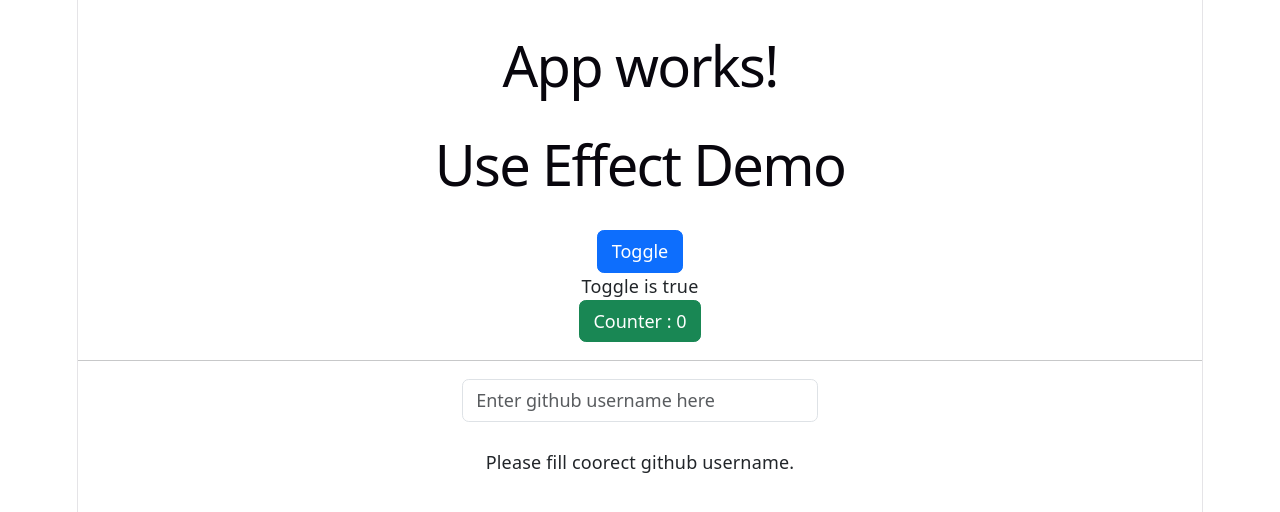
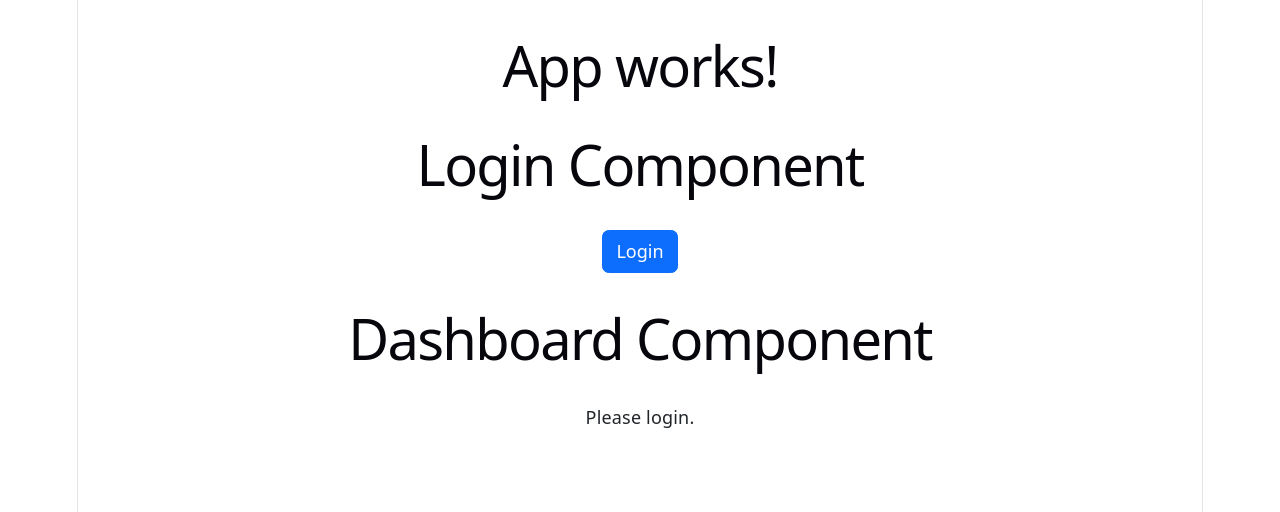
Before and after one commit to synergy2411/mar26_react, a React (Vite) app: page / in a window 1280 px wide. Shown: the top 512 px of the page. Built offline with nearby package versions, Linux system fonts and the light colour scheme; the HTML template or start-up script is replaced by a standard one.

Commit message:
context api added

```diff
--- a/src/App.jsx
+++ b/src/App.jsx
@@ -1,10 +1,20 @@
-import UseEffectDemo from "./playground/hooks/use-effect";
+import { useState } from "react";
+import AuthContext from "./context/auth-context";
+import Dashboard from "./playground/hooks/context-demo/dashboard";
+import Login from "./playground/hooks/context-demo/login";
 
 function App() {
+  const [isLoggedIn, setIsLoggedIn] = useState(false);
+
   return (
     <div>
       <h1>App works!</h1>
-      <UseEffectDemo />
+
+      <AuthContext.Provider value={{ isLoggedIn, setIsLoggedIn }}>
+        <Login />
+        <br />
+        <Dashboard />
+      </AuthContext.Provider>
     </div>
   );
 }
--- /dev/null
+++ b/src/context/auth-context.js
@@ -0,0 +1,8 @@
+import { createContext } from "react";
+
+const AuthContext = createContext({
+  isLoggedIn: true,
+  setIsLoggedIn: () => {},
+});
+
+export default AuthContext;
--- /dev/null
+++ b/src/playground/hooks/context-demo/dashboard.jsx
@@ -0,0 +1,16 @@
+import { useContext } from "react";
+import AuthContext from "../../../context/auth-context";
+
+function Dashboard() {
+  const context = useContext(AuthContext);
+
+  return (
+    <>
+      <h1>Dashboard Component</h1>
+      {context.isLoggedIn && <p>User information display here</p>}
+      {!context.isLoggedIn && <p>Please login.</p>}
+    </>
+  );
+}
+
+export default Dashboard;
--- /dev/null
+++ b/src/playground/hooks/context-demo/login.jsx
@@ -0,0 +1,19 @@
+import { useContext } from "react";
+import AuthContext from "../../../context/auth-context";
+
+function Login() {
+  const context = useContext(AuthContext);
+  return (
+    <>
+      <h1>Login Component</h1>
+      <button
+        className="btn btn-primary"
+        onClick={() => context.setIsLoggedIn(!context.isLoggedIn)}
+      >
+        {context.isLoggedIn ? "Logout" : "Login"}
+      </button>
+    </>
+  );
+}
+
+export default Login;
```
